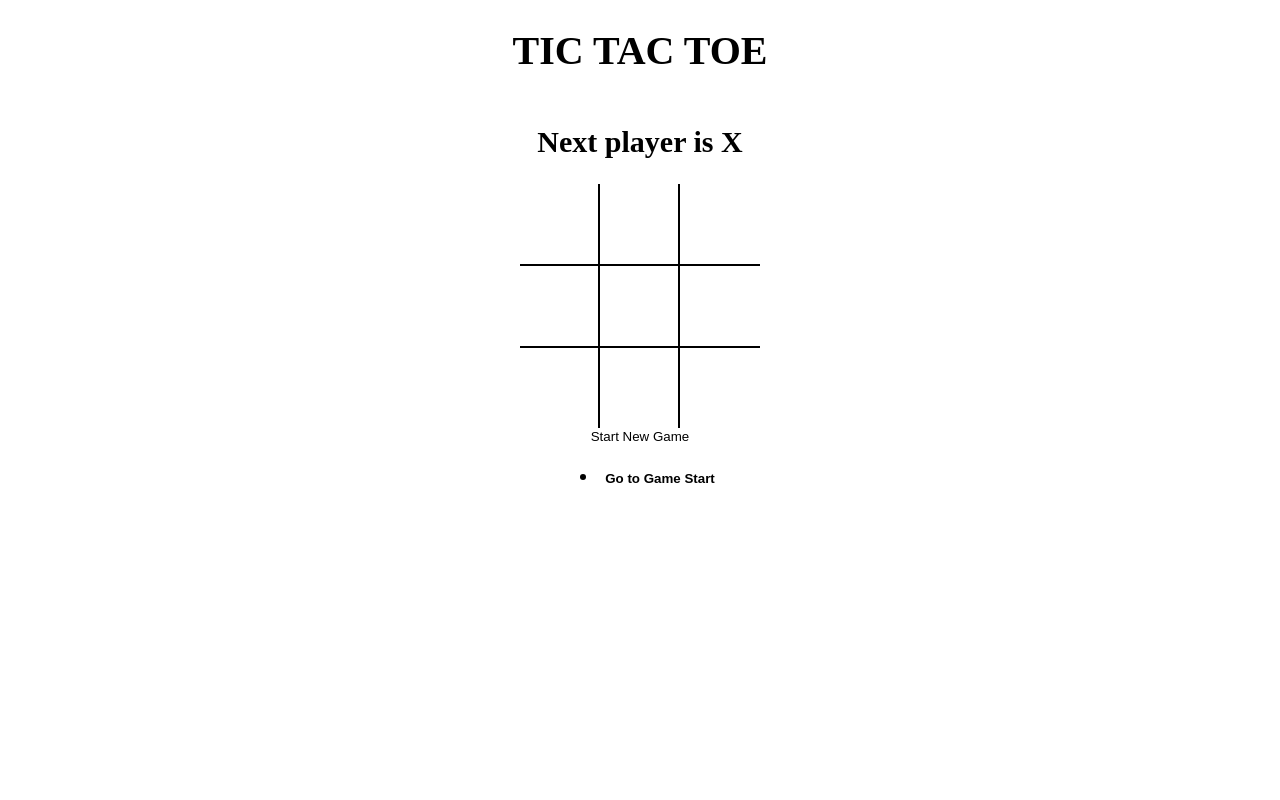
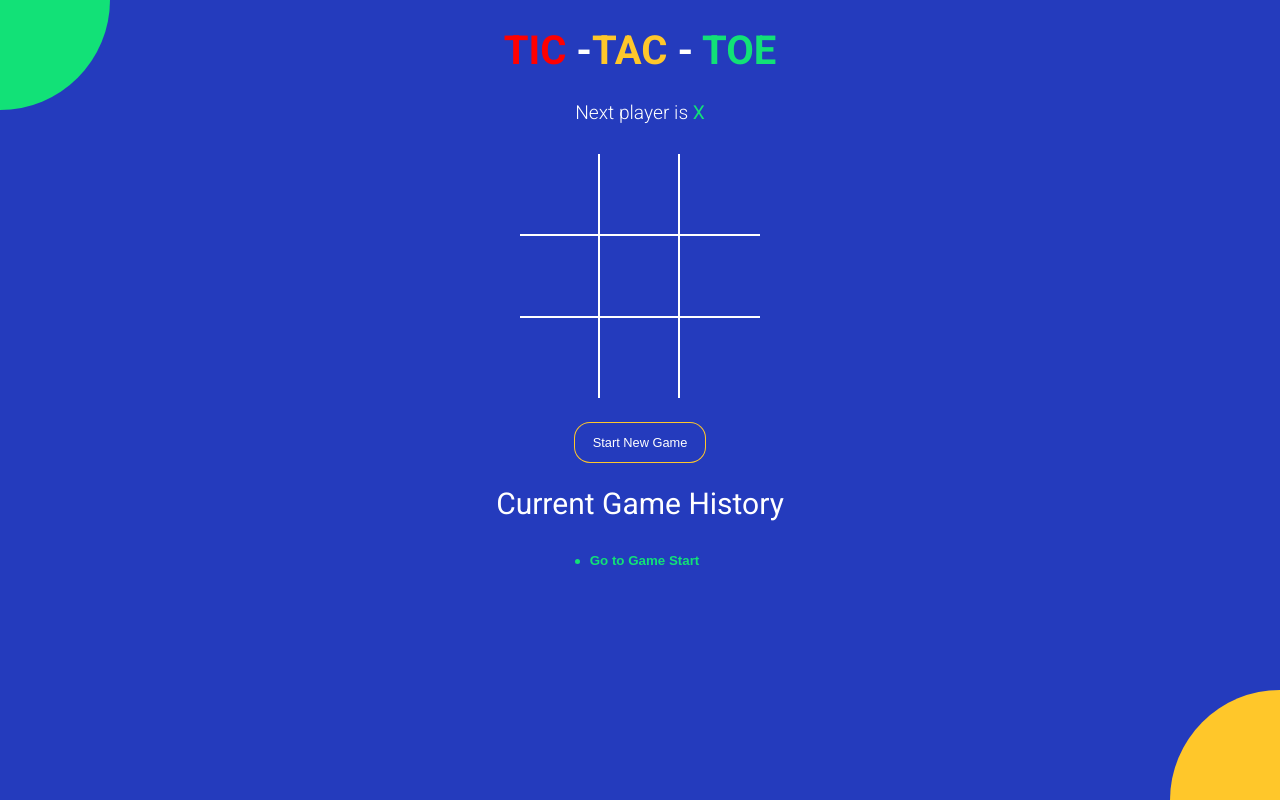
Before and after one commit to Blazekiller8/Tic-Tac-Toe, a React (Vite) app: page / in a window 1280 px wide. Built offline with nearby package versions, Linux system fonts and the light colour scheme.

Commit message:
complete styling

```diff
--- a/index.html
+++ b/index.html
@@ -1,7 +1,14 @@
 <!DOCTYPE html>
 <html lang="en">
   <head>
-    <title>React Parcel Micro App</title>
+    <meta charset="UTF-8" />
+<meta name="viewport" content="width=device-width, initial-scale=1.0" />
+<meta http-equiv="X-UA-Compatible" content="ie=edge" />
+<link
+  href="https://fonts.googleapis.com/css?family=Roboto:300,400,700&display=swap"
+  rel="stylesheet"
+/>
+<title>TIC-TAC-TOE</title>
   </head>
   <body>
     <div id="root"></div>
--- a/src/App.js
+++ b/src/App.js
@@ -13,12 +13,12 @@ const NEW_GAME =[
 const App = () => {
   const [history, setHistory] = useState(NEW_GAME);
   const [currentMove, setCurrentMove] = useState(0);
-  const current = history[currentMove]
+  const current = history[currentMove];
 
   const { winner,winningSquares } = calculateWinner(current.board);
 
   const handleSquareClick = position => {
-    if (current.board[position] || winner ) {
+    if (current.board[position] || winner || currentMove + 1 !== history.length) {
       return;
     }
 
@@ -47,11 +47,15 @@ const onNewGame = () => {
 
   return (
     <div className="app">
-      <h1>TIC TAC TOE</h1>
+      <h1>
+      <span className="text-red">TIC </span>-<span className="text-orange">TAC  </span>-<span className="text-green"> TOE </span>
+      </h1>
       <StatusMessage winner={winner} current={current}/>
       <Board board={current.board} handleSquareClick={handleSquareClick} winningSquares={winningSquares}/>
-      <button type="button" onClick={onNewGame}> Start New Game </button>
+      <button type="button" onClick={onNewGame} className={`btn-reset ${winner ? 'active' : ''}`}> Start New Game </button>
+      <h2 style={{fontWeight: 'normal'}}> Current Game History </h2>
       <History history={history} moveTo={moveTo} currentMove={currentMove}/>
+    <div className="bg-balls" />
     </div>
   );
 };
--- a/src/components/History.js
+++ b/src/components/History.js
@@ -2,11 +2,13 @@ import React from 'react'
 
 const History = ({ history, moveTo, currentMove }) => {
     return (
-        <ul>
+        <div className="history-wrapper">
+        <ul className= "history">
             {history.map( (_, move) => {
             return(
             <li key={move}>
                 <button
+                className={` btn-move ${move === currentMove ? 'active' : ''}`}
                 style={ {
                     fontWeight: move === currentMove ? 'bold' : 'normal'
                 }   }
@@ -20,6 +22,7 @@ const History = ({ history, moveTo, currentMove }) => {
             );
         })}
         </ul>
+    </div>
     );
 };
 
--- a/src/components/Square.js
+++ b/src/components/Square.js
@@ -4,8 +4,10 @@ const Square = ({ value, onClick, isWinningSquare }) => {
   return (
     <button
       type="button"
-      className="square"
       onClick={onClick}
+      className={`square
+      ${isWinningSquare ? 'winning' : ''}
+      ${value ==='X' ? 'text-red' : 'text-green'}`}
       style={{fontWeight: isWinningSquare ? 'bold' : 'normal'}}
     >
       {value}
--- a/src/components/StatusMessage.js
+++ b/src/components/StatusMessage.js
@@ -4,11 +4,30 @@ const StatusMessage = ({winner, current}) => {
     const noMoves = current.board.every((el) => el !== null);
 
     return (
-    <h2>
-        { winner &&   `Winner is ${winner} ` }
-        {!winner && !noMoves && `Next player is ${current.isXNext ? 'X'  : 'O'}`}
-        {!winner && noMoves && `It's a Tie`}
-    </h2>
+    <div className="status-message">
+        { winner &&   (
+        <>
+        `Winner is {'   '}
+        <span className={winner === 'O' ? 'text-green' : 'text-red'}>
+        {winner}
+        </span>
+        </>
+        )}
+        {!winner &&
+        !noMoves &&
+        <>
+        Next player is {'   '}<span className={current.isXNext ? 'text-green' : 'text-red'}>
+            {current.isXNext ? 'X'  : 'O'} {'   '}
+            </span>
+        </>}
+        {!winner &&
+        noMoves &&
+        <>
+        <span className="text-orange">
+        It's a Tie
+        </span>
+        </>}
+    </div>
     );
 };
 
--- a/src/helpers.js
+++ b/src/helpers.js
@@ -12,7 +12,6 @@ export function calculateWinner(squares) {
     for (let i = 0; i < lines.length; i++) {
       const [a, b, c] = lines[i];
       if (squares[a] && squares[a] === squares[b] && squares[a] === squares[c]) {
-        //return squares[a];
         return{
           winner: squares[a],
           winningSquares: [a,b,c]
--- a/src/styles/root.scss
+++ b/src/styles/root.scss
@@ -1,4 +1,11 @@
+$green: #12e177;
+$orange: #ffc72a;
+$blue: #243bbd;
+
 body {
+  font-family: 'Roboto', sans-serif;
+  background-color: $blue;
+  color: #fff;
   padding: 0;
   margin: 0;
 }
@@ -19,18 +26,87 @@ button {
   align-items: center;
 }
 
+.text-green {
+  color: $green;
+}
+
+.text-red{
+  color:red;
+}
+
+.text-orange {
+  color: $orange;
+}
+
+.history-wrapper {
+  width: 300px;
+  text-align: center;
+  margin-bottom: 20px;
+  .history {
+    display: inline-block;
+    padding: 0;
+    margin: 0;
+    li {
+      list-style: none;
+      text-align: left;
+      &:before {
+        content: '';
+        border-radius: 50%;
+        display: inline-block;
+        height: 5px;
+        width: 5px;
+        background-color: $green;
+        margin-right: 4px;
+        margin-bottom: 1px;
+      }
+
+      .btn-move {
+    	  color: #fff;
+        &.active {
+          font-weight: bold;
+          color: $green;
+        }
+      }
+    }
+  }
+}
+
+.status-message {
+	margin-bottom: 30px;
+	font-size: 1.2rem;
+	font-weight: lighter;
+	span {
+	  font-weight: normal;
+	}
+}
+
+.btn-reset {
+  font-size: 0.8rem;
+  color: #fff;
+  border-radius: 15px;
+  padding: 12px 18px;
+  margin-top: 25px;
+  transition: all 0.2s;
+  background-color: $blue;
+  box-shadow: 0px 0px 0px 1px $orange;
+  &.active {
+    background-color: $orange;
+    box-shadow: none;
+  }
+}
+
 .board {
   .board-row {
     display: flex;
     flex-direction: row;
-    border-bottom: 2px solid #000;
+    border-bottom: 2px solid #fff;
     &:last-child {
       border-bottom: none;
     }
     .square {
       width: 80px;
       height: 80px;
-      border-right: 2px solid #000;
+      border-right: 2px solid #fff;
       font-size: 2.5rem;
       padding: 0;
       overflow: hidden;
@@ -38,6 +114,63 @@ button {
       &:last-child {
         border-right: none;
       }
+      &.winning {
+			  animation: scaleText 1.4s infinite;
+			  @keyframes scaleText {
+			    0% {
+			      transform: 2.5rem;
+			    }
+			    50% {
+			      font-size: 3.5rem;
+			    }
+			    100% {
+			      font-size: 2.5rem;
+			    }
+			  }
+			}
     }
   }
 }
+
+.bg-balls {
+  position: fixed;
+  top: 0;
+  left: 0;
+  right: 0;
+  bottom: 0;
+  min-width: 100%;
+  z-index: -1;
+
+  &:before,
+  &:after {
+    content: '';
+    position: absolute;
+    width: 150px;
+    height: 150px;
+    border-radius: 50%;
+  }
+
+  &:before {
+    background-color: $orange;
+    right: -75px;
+    bottom: -75px;
+    @media screen and (min-width: 476px) {
+      width: 220px;
+      height: 220px;
+      right: -110px;
+      bottom: -110px;
+    }
+  }
+
+  &:after {
+    background-color: $green;
+    top: -75px;
+    left: -75px;
+    @media screen and (min-width: 476px) {
+      width: 220px;
+      height: 220px;
+      top: -110px;
+      left: -110px;
+    }
+  }
+}
```
Also changed, not shown: Calculate winner function.js (added).
